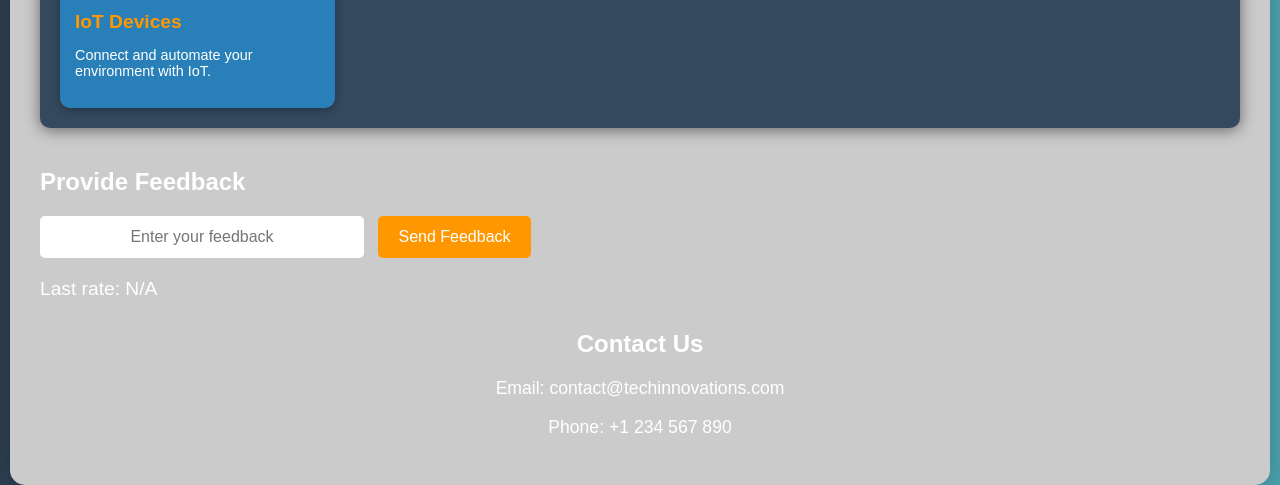
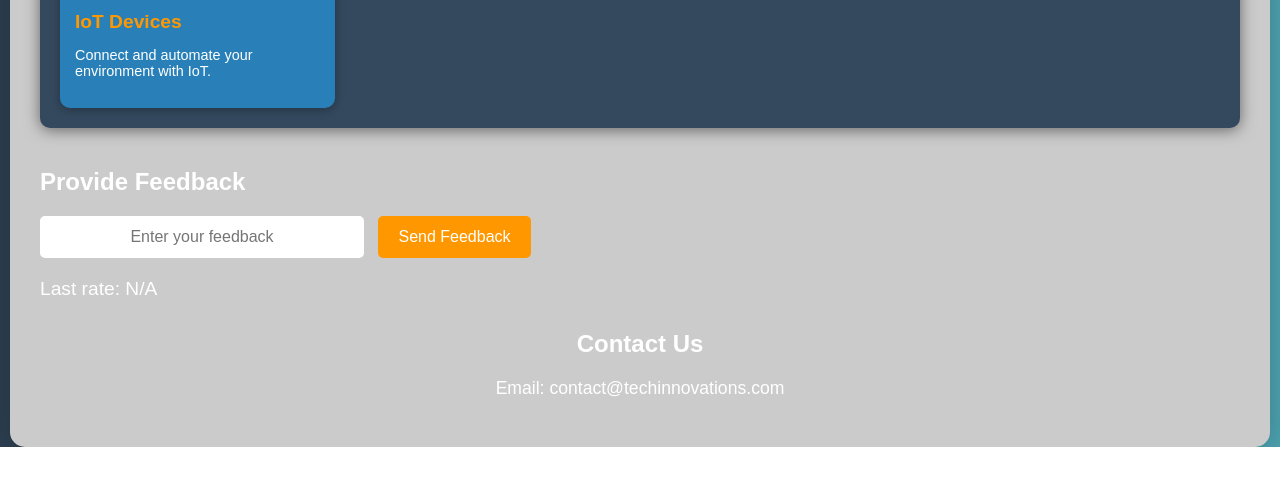
Before and after one commit to Laith-dev0/Laith-dev0.github.io, a website: page index.html in a window 1280 px wide. Shown: the part 1106-1591 px from the top of the page. After the commit the page ends 1553 px from the top, so only its background shows below. Drawn offline with Linux system fonts and the light colour scheme.

Commit message:
Update index.html

```diff
--- a/index.html
+++ b/index.html
@@ -271,7 +271,7 @@
         <div class="contact" id="contact">
             <h2>Contact Us</h2>
             <p>Email: contact@techinnovations.com</p>
-            <p>Phone: +1 234 567 890</p>
+
         </div>
     </div>
 <script>
```
